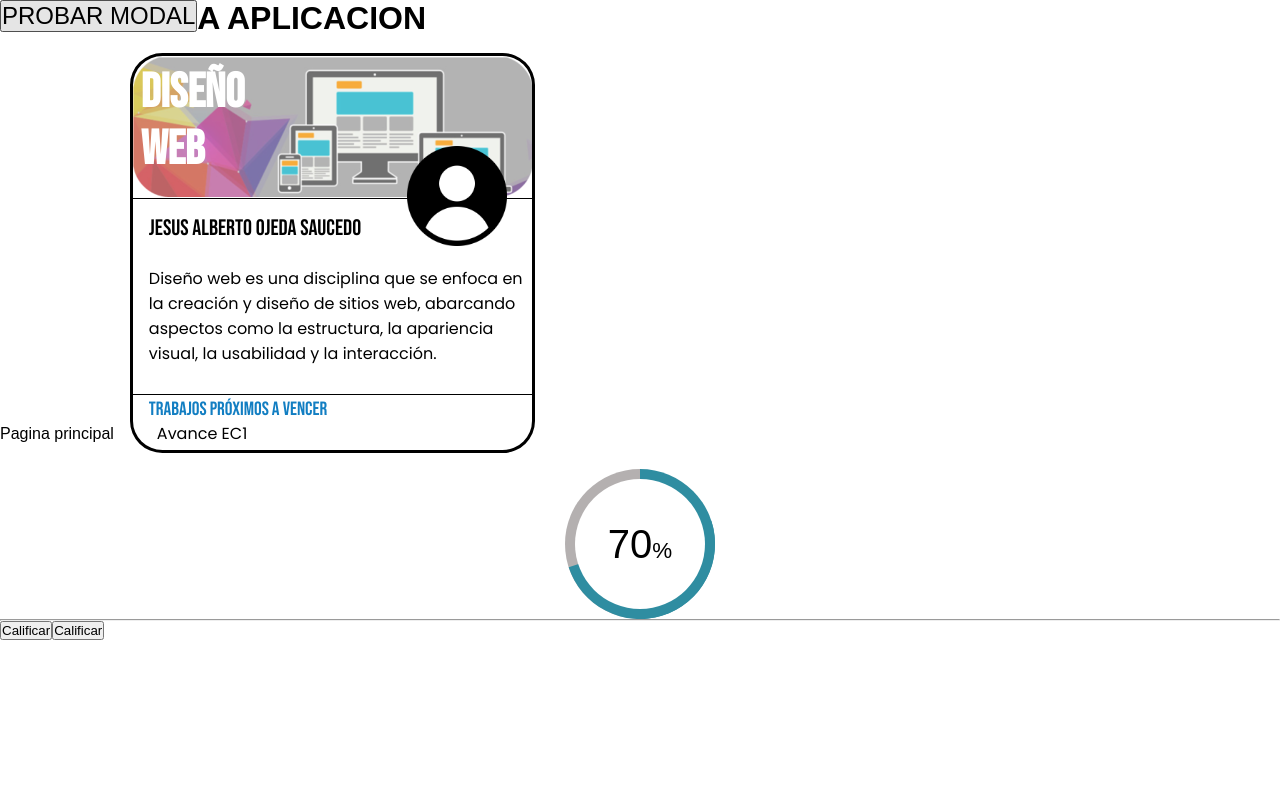
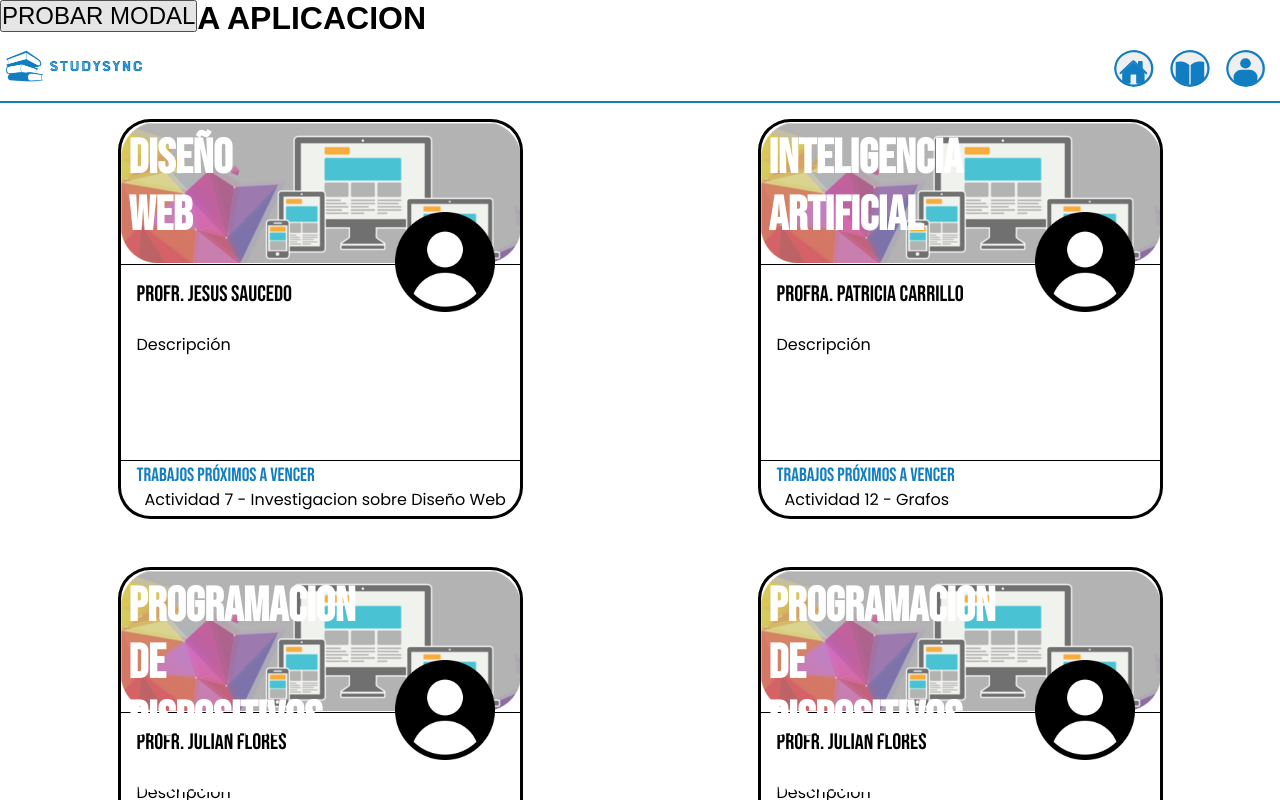
Before and after one commit to brian101016/equipoB-diseno-web, a React (Create React App) app: page /home in a window 1280 px wide. Shown: the top 800 px of the page. Built offline with nearby package versions, Linux system fonts and the light colour scheme.

Commit message:
Actualizacion Home

```diff
--- a/src/screens/HomeScreen.tsx
+++ b/src/screens/HomeScreen.tsx
@@ -1,6 +1,7 @@
 // ################################ INTERFACES & PROPS ################################
 
 import Button_Class from "@components/Button_Class";
+import Navbar from "@components/NavBar";
 import Progress_Chart from "@components/Progress_Chart";
 
 // HomeScreen => Rename all instances to use
@@ -11,14 +12,37 @@ const HomeScreen = (props: HomeScreenProps) => {
   // ------------------------------------------------------------------------------------ RETURN
   return (
     <div>
-      Pagina principal
-      <Button_Class
-        title="Diseño Web"
-        description="Diseño web es una disciplina que se enfoca en la creación y diseño de sitios web, abarcando aspectos como la estructura, la apariencia visual, la usabilidad y la interacción."
-        homework="Avance EC1"
-        teacherName="JESUS ALBERTO OJEDA SAUCEDO"
-      />
-      <Progress_Chart percentage="70"></Progress_Chart>
+      <Navbar />
+      <div className="home-contenido">
+        <div className="contenido-clases">
+          <Button_Class
+            title="Diseño Web"
+            homework="Actividad 7 - Investigacion sobre Diseño Web"
+            teacherName="Profr. Jesus Saucedo"
+          />
+        </div>
+        <div className="contenido-clases">
+        <Button_Class className="dis"
+          title="Inteligencia Artificial"
+          homework="Actividad 12 - Grafos"
+          teacherName="Profra. Patricia Carrillo"
+        />
+        </div>
+        <div className="contenido-clases">
+        <Button_Class className="dis"
+          title="Programacion de dispositivos moviles"
+          homework="Actividad 10 - Practica de algoritmo"
+          teacherName="Profr. Julian Flores"
+        />
+        </div>
+        <div className="contenido-clases">
+        <Button_Class
+          title="Programacion de dispositivos moviles"
+          homework="Actividad 10 - Practica de algoritmo"
+          teacherName="Profr. Julian Flores"
+        />
+        </div>
+      </div>
     </div>
   );
 };
--- a/src/theme/styles.scss
+++ b/src/theme/styles.scss
@@ -1,6 +1,6 @@
 // ################################################################################################ FONT FACE
-@import url('https://fonts.googleapis.com/css2?family=Poppins:wght@200;300;400;500;600;700&display=swap');
-@import url('https://fonts.googleapis.com/css2?family=Bebas+Neue&display=swap');
+@import url("https://fonts.googleapis.com/css2?family=Poppins:wght@200;300;400;500;600;700&display=swap");
+@import url("https://fonts.googleapis.com/css2?family=Bebas+Neue&display=swap");
 
 // ################################################################################################ MIXINS
 @mixin flex-type {
@@ -42,7 +42,7 @@ body {
   display: flex;
   justify-content: center;
   align-items: center;
-    background-image: url('https://picsum.photos/1500');
+  background-image: url("https://picsum.photos/1500");
   background-size: cover;
 }
 
@@ -62,7 +62,7 @@ body {
 
   h2 {
     color: #000;
-        font-family: 'Poppins';
+    font-family: "Poppins";
     font-size: 32px;
     font-style: normal;
     font-weight: 400;
@@ -79,7 +79,7 @@ body {
     box-shadow: 0px 4px 4px 0px rgba(0, 0, 0, 0.25);
     padding: 0.8rem 1.6rem;
     border: 0;
-        font-family: 'Poppins';
+    font-family: "Poppins";
     font-size: 20px;
     font-style: normal;
     font-weight: 400;
@@ -127,7 +127,7 @@ body {
   }
 }
 
-input[type='radio'] {
+input[type="radio"] {
   appearance: none;
   -webkit-appearance: none;
   width: 10px;
@@ -142,12 +142,12 @@ input[type='radio'] {
   width: 372px;
 }
 
-input[type='radio']:checked {
+input[type="radio"]:checked {
   box-shadow: 0 0 0 1px rgba(30, 144, 255, 2);
 }
 
-input[type='radio']:before {
-    content: '';
+input[type="radio"]:before {
+  content: "";
   display: block;
   width: 80%;
   height: 80%;
@@ -155,10 +155,10 @@ input[type='radio']:before {
   border-radius: 100%;
 }
 
-input[type='radio']:checked:before {
+input[type="radio"]:checked:before {
   background: rgba(30, 144, 255, 2);
 }
-input[type='number']::placeholder {
+input[type="number"]::placeholder {
   opacity: 0.4;
 }
 
@@ -180,7 +180,7 @@ select {
   box-shadow: 0px 4px 4px 0px rgba(0, 0, 0, 0.25);
   padding: 0.8rem 1.6rem;
   border: 0;
-    font-family: 'Poppins';
+  font-family: "Poppins";
   font-size: 20px;
   font-style: normal;
   font-weight: 400;
@@ -195,7 +195,7 @@ select option {
 }
 
 select:invalid,
-select option[value=''] {
+select option[value=""] {
   color: #999999;
 }
 /*Para compatibilidad de navegadores*/
@@ -212,7 +212,7 @@ select option[value=''] {
   content: none;
 }
 .checkbox:before {
-    content: '';
+  content: "";
   font-size: 15px;
   display: block;
   width: 1.1rem;
@@ -225,7 +225,7 @@ select option[value=''] {
 }
 
 .checkbox:checked:before {
-    background-image: url('images/checkbox-active.png');
+  background-image: url("images/checkbox-active.png");
   background-size: 95%;
   background-repeat: no-repeat;
   border: 1.5px solid transparent;
@@ -236,7 +236,7 @@ select option[value=''] {
   border-radius: 12px;
   background-color: #127ec2;
   color: #fff;
-    font-family: 'Poppins';
+  font-family: "Poppins";
   font-size: 24px;
   font-style: normal;
   font-weight: 700;
@@ -285,7 +285,7 @@ img#iconGoogle {
   .title-class-button {
     width: 40%;
     color: #fff;
-        font-family: 'Bebas Neue';
+    font-family: "Bebas Neue";
     font-size: 3rem;
     margin: 0.5rem;
     font-style: normal;
@@ -307,7 +307,7 @@ img#iconGoogle {
 
   .teacherName-class-button {
     color: #000;
-        font-family: 'Bebas Neue';
+    font-family: "Bebas Neue";
     font-size: 1.4rem;
     font-style: normal;
     font-weight: 400;
@@ -318,7 +318,7 @@ img#iconGoogle {
   }
   .description-class-button {
     color: #000;
-        font-family: 'Poppins';
+    font-family: "Poppins";
     font-size: 1rem;
     font-style: normal;
     font-weight: 400;
@@ -335,7 +335,7 @@ img#iconGoogle {
 
   .text-footer-class-button {
     color: #127ec2;
-        font-family: 'Bebas Neue';
+    font-family: "Bebas Neue";
     font-size: 1.2rem;
     font-style: normal;
     font-weight: 400;
@@ -379,7 +379,7 @@ img#iconGoogle {
   div {
     @include flex-type();
 
-        input[type='checkbox'] {
+    input[type="checkbox"] {
       border: 3px solid red;
       width: 2rem;
       height: 2rem;
@@ -398,7 +398,7 @@ img#iconGoogle {
   justify-content: center;
   align-items: center;
   height: 100%;
-    background-image: url('images/bg-login.jpeg');
+  background-image: url("images/bg-login.jpeg");
   background-repeat: no-repeat;
   background-size: cover;
 }
@@ -587,7 +587,7 @@ $--percentaje: 70;
 }
 
 .container-chart .progress-chart::before {
-    content: '';
+  content: "";
   display: block;
   height: 100%;
   margin-left: 50%;
@@ -596,7 +596,7 @@ $--percentaje: 70;
 }
 
 .container-chart .progress-chart::after {
-    content: '';
+  content: "";
   position: absolute;
   inset: 10px;
   border-radius: 50%;
@@ -696,7 +696,7 @@ $--percentaje: 70;
   justify-content: center;
   align-items: center;
   height: 100%;
-    background-image: url('images/bg-login.jpeg');
+  background-image: url("images/bg-login.jpeg");
   background-repeat: no-repeat;
   background-size: cover;
 }
@@ -749,7 +749,16 @@ $--percentaje: 70;
   line-height: normal;
 }
 
-
+// ################################################################################################ HOME ################################################################################################
+.home-contenido {
+  display: grid;
+  grid-auto-rows: 28rem;
+  grid-template-columns:repeat(auto-fill,minmax(min(100%,27rem),1fr));
+}
+.contenido-clases{
+    display: flex;
+    justify-content: center;
+}
 // ################################################################################################ LANDING ################################################################################################
 .landing-page {
   height: 100%;
@@ -844,43 +853,43 @@ $--percentaje: 70;
 }
 
 // LANDING SECTION INFO
-.landing-info{
+.landing-info {
   width: 100vw;
-    margin-top:50px;
-    margin-bottom:30px;
+  margin-top: 50px;
+  margin-bottom: 30px;
   position: relative;
   left: calc(-50vw + 49.3%);
-    background-color: #DCF0FD;
+  background-color: #dcf0fd;
   overflow-x: hidden;
 }
-.landing-info-content{
+.landing-info-content {
   margin: 3% 6% 3% 6%;
-    display:flex;
+  display: flex;
   align-items: center;
   justify-content: center;
 }
-.landing-info-card{
+.landing-info-card {
   align-items: center;
   margin-left: 7%;
   margin-right: 7%;
-    p{
+  p {
     text-align: justify;
     font-size: 22px;
   }
 }
-.circle{
+.circle {
   display: block;
   margin-left: auto;
   margin-right: auto;
   margin-bottom: 10%;
   border-radius: 100%;
-    background-color: #E5FFFC;
+  background-color: #e5fffc;
   width: 11rem;
   height: 11rem;
   display: flex;
   align-items: center;
   justify-content: center;
-    img{
+  img {
     width: 60%;
     height: 60%;
   }
@@ -897,7 +906,7 @@ $--percentaje: 70;
     height: 71px;
   }
 }
-.footer-left{
+.footer-left {
   gap: 30px;
   display: flex;
   justify-content: center;
```
Lines whose indentation alone changed are shown as unchanged.
